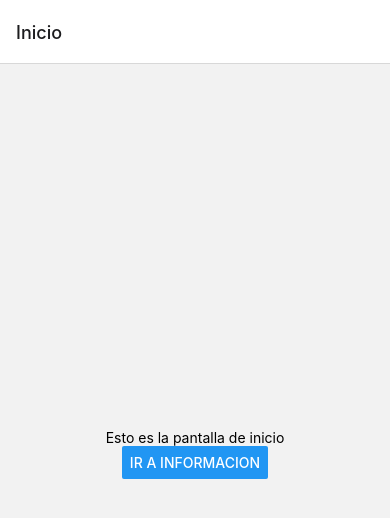
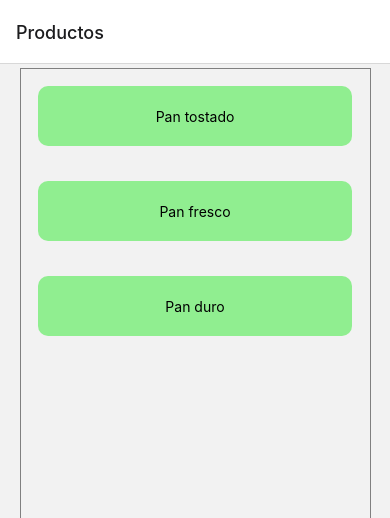
Before and after one commit to agustinfarinia1/curso-react-native, a React Native app: screen /Productos in a window 390 px wide. Shown: the top 518 px of the page. Built offline with nearby package versions, Linux system fonts and the light colour scheme.

Commit message:
panaderia con detalle

```diff
--- /dev/null
+++ b/src/Components/Pantalla/DetalleProducto.js
@@ -0,0 +1,50 @@
+import React from "react";
+import { FlatList, Text, View, StyleSheet } from "react-native";
+import { panesJson } from "../../data/panes";
+
+export function DetalleProducto(props) {
+    const arregloPanes = panesJson.filter(
+        (p) => p.idCategoria == props.route.params.categoria
+    );
+    console.log(arregloPanes);
+    return (
+        <View style={styles.container}>
+            <FlatList
+                data={arregloPanes}
+                style={styles.FlatList}
+                renderItem={(data) => (
+                    <View style={styles.containerItem}>
+                        <Text>{data.item.nombre}</Text>
+                        <Text>{data.item.precio}</Text>
+                    </View>
+                )}
+                keyExtractor={(item) => item.id}
+            />
+        </View>
+    );
+}
+
+const styles = StyleSheet.create({
+    container: {
+        width: "100%",
+        height: "100%",
+        alignItems: "center",
+    },
+    FlatList: {
+        width: "90%",
+        height: "90%",
+        marginTop: "1%",
+        borderColor: "grey",
+        borderWidth: 1,
+    },
+    containerItem: {
+        width: "90%",
+        height: 60,
+        alignSelf: "center",
+        justifyContent: "center",
+        alignItems: "center",
+        marginVertical: "5%",
+        backgroundColor: "lightgreen",
+        borderRadius: 10,
+    },
+});
--- a/src/Components/Pantalla/Pantalla.js
+++ b/src/Components/Pantalla/Pantalla.js
@@ -1,30 +1,9 @@
 import React from "react";
-import { Text, View, StyleSheet, Button } from "react-native";
 import { NavigationContainer } from "@react-navigation/native";
 import { createNativeStackNavigator } from "@react-navigation/native-stack";
-
-function Inicio({ navigation }) {
-    return (
-        <View
-            style={{ flex: 1, alignItems: "center", justifyContent: "center" }}
-        >
-            <Text>Esto es la pantalla de inicio</Text>
-            <Button
-                title="Ir a Informacion"
-                onPress={() => navigation.navigate("Informacion")}
-            />
-        </View>
-    );
-}
-function Informacion() {
-    return (
-        <View
-            style={{ flex: 1, alignItems: "center", justifyContent: "center" }}
-        >
-            <Text>Esto es Informacion</Text>
-        </View>
-    );
-}
+import { Productos } from "./Productos";
+import { DetalleProducto } from "./DetalleProducto";
+import { categoriasJson } from "../../data/categorias";
 
 const Stack = createNativeStackNavigator();
 
@@ -32,8 +11,19 @@ export default function Pantalla() {
     return (
         <NavigationContainer>
             <Stack.Navigator initialRouteName="Home">
-                <Stack.Screen name="Inicio" component={Inicio} />
-                <Stack.Screen name="Informacion" component={Informacion} />
+                <Stack.Screen
+                    name="Productos"
+                    component={Productos}
+                    options={{
+                        title: "Productos",
+                    }}
+                    initialParams={{ categoriasJson: categoriasJson }}
+                />
+                <Stack.Screen
+                    name="detalleProducto"
+                    component={DetalleProducto}
+                    options={({ route }) => ({ title: route.params.titulo })}
+                />
             </Stack.Navigator>
         </NavigationContainer>
     );
--- /dev/null
+++ b/src/Components/Pantalla/Productos.js
@@ -0,0 +1,61 @@
+import React from "react";
+import {
+    Text,
+    View,
+    FlatList,
+    StyleSheet,
+    TouchableOpacity,
+} from "react-native";
+import { useNavigation } from "@react-navigation/native";
+
+export function Productos(props) {
+    const navigation = useNavigation();
+
+    return (
+        <View style={styles.container}>
+            <FlatList
+                data={props.route.params.categoriasJson}
+                style={styles.FlatList}
+                renderItem={(data) => (
+                    <TouchableOpacity
+                        style={styles.containerItem}
+                        onPress={() =>
+                            navigation.navigate("detalleProducto", {
+                                categoria: data.item.id,
+                                titulo: data.item.nombre,
+                            })
+                        }
+                    >
+                        <Text>{data.item.nombre}</Text>
+                    </TouchableOpacity>
+                )}
+                keyExtractor={(item) => item.id}
+            />
+        </View>
+    );
+}
+
+const styles = StyleSheet.create({
+    container: {
+        width: "100%",
+        height: "100%",
+        alignItems: "center",
+    },
+    FlatList: {
+        width: "90%",
+        height: "90%",
+        marginTop: "1%",
+        borderColor: "grey",
+        borderWidth: 1,
+    },
+    containerItem: {
+        width: "90%",
+        height: 60,
+        alignSelf: "center",
+        justifyContent: "center",
+        alignItems: "center",
+        marginVertical: "5%",
+        backgroundColor: "lightgreen",
+        borderRadius: 10,
+    },
+});
--- /dev/null
+++ b/src/data/categorias.js
@@ -0,0 +1,14 @@
+export const categoriasJson = [
+    {
+        id: "1",
+        nombre: "Pan tostado",
+    },
+    {
+        id: "2",
+        nombre: "Pan fresco",
+    },
+    {
+        id: "3",
+        nombre: "Pan duro",
+    },
+];
--- /dev/null
+++ b/src/data/panes.js
@@ -0,0 +1,38 @@
+export const panesJson = [
+    {
+        id: "1",
+        nombre: "pan1",
+        idCategoria: "1",
+        precio: 100,
+    },
+    {
+        id: "2",
+        nombre: "pan2",
+        idCategoria: "1",
+        precio: 100,
+    },
+    {
+        id: "3",
+        nombre: "pan3",
+        idCategoria: "2",
+        precio: 100,
+    },
+    {
+        id: "4",
+        nombre: "pan4",
+        idCategoria: "2",
+        precio: 100,
+    },
+    {
+        id: "5",
+        nombre: "pan5",
+        idCategoria: "3",
+        precio: 100,
+    },
+    {
+        id: "6",
+        nombre: "pan6",
+        idCategoria: "3",
+        precio: 100,
+    },
+];
```
